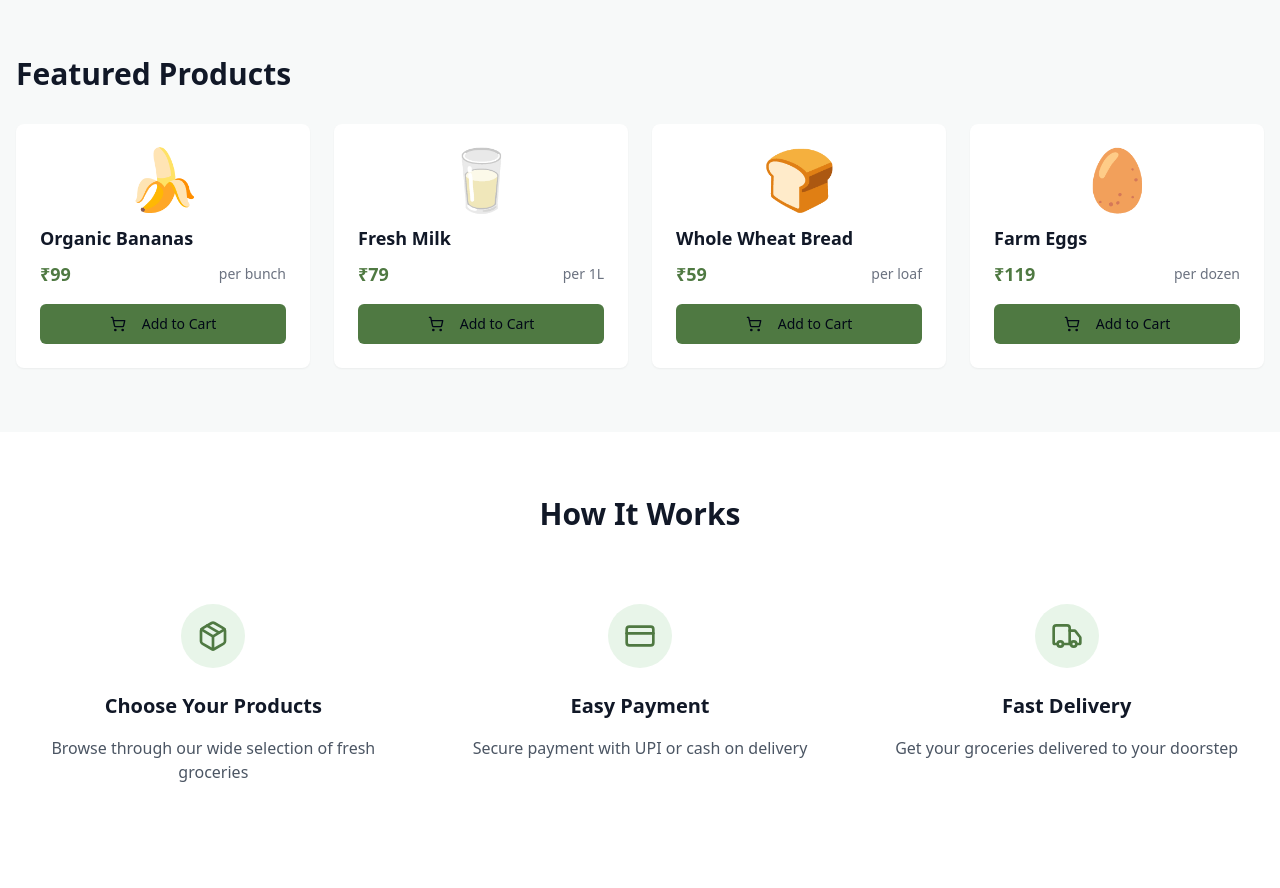
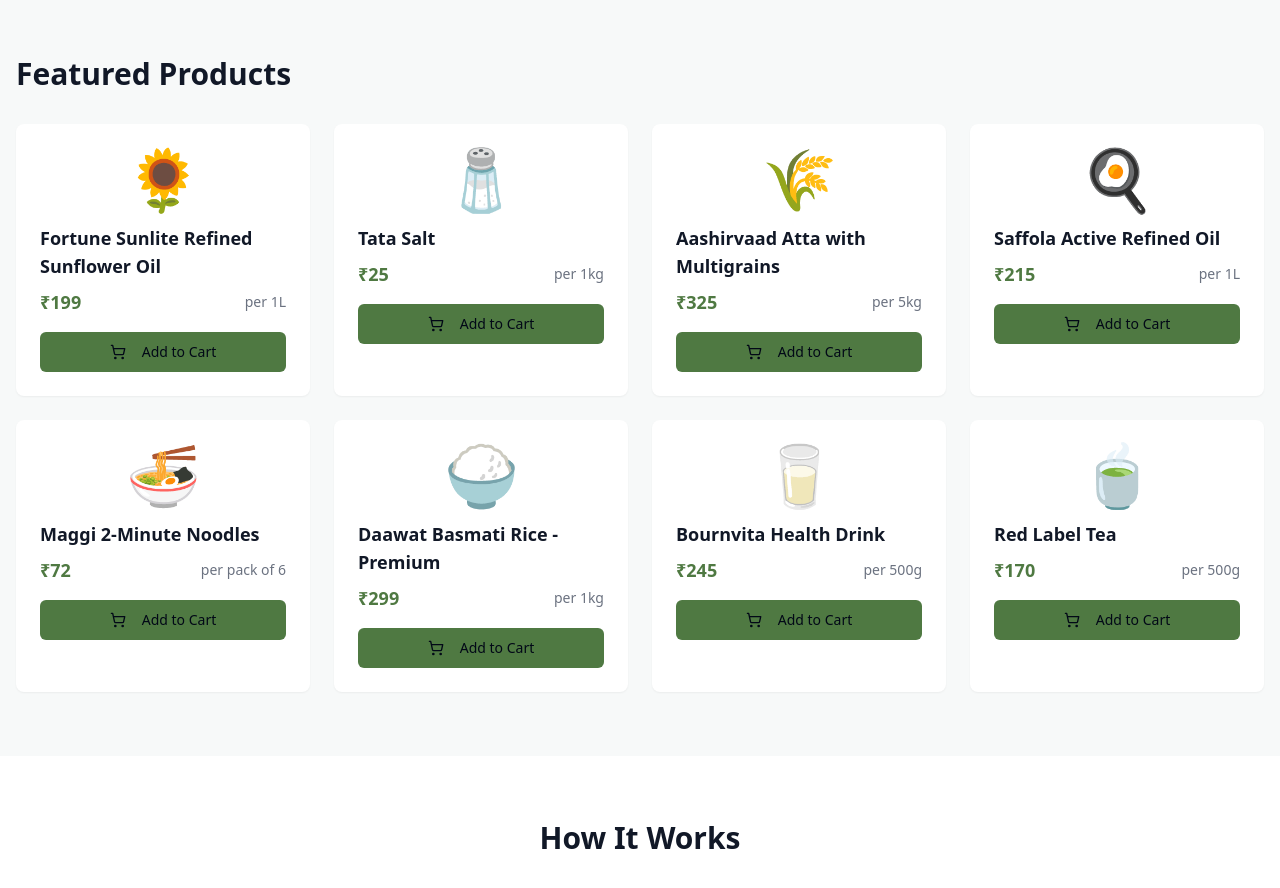
Before and after one commit to Atharv22m/grocery-grove-portal, a React (Vite) app: page / in a window 1280 px wide. Shown: the part 1000-1888 px from the top of the page. Built offline with nearby package versions, Linux system fonts and the light colour scheme.

Commit message:
Remove existing products and add new ones
Replaced the existing product data with products from Flipkart.

```diff
--- a/src/components/FeaturedProducts.tsx
+++ b/src/components/FeaturedProducts.tsx
@@ -1,3 +1,4 @@
+
 import { Button } from "@/components/ui/button";
 import { ShoppingCart } from "lucide-react";
 import { useCart } from "@/contexts/CartContext";
@@ -5,31 +6,59 @@ import { useCart } from "@/contexts/CartContext";
 const products = [
   {
     id: "1",
-    name: "Organic Bananas",
-    price: 99,
-    unit: "bunch",
-    image: "🍌",
+    name: "Fortune Sunlite Refined Sunflower Oil",
+    price: 199,
+    unit: "1L",
+    image: "🌻",
   },
   {
     id: "2",
-    name: "Fresh Milk",
-    price: 79,
+    name: "Tata Salt",
+    price: 25,
+    unit: "1kg",
+    image: "🧂",
+  },
+  {
+    id: "3",
+    name: "Aashirvaad Atta with Multigrains",
+    price: 325,
+    unit: "5kg",
+    image: "🌾",
+  },
+  {
+    id: "4",
+    name: "Saffola Active Refined Oil",
+    price: 215,
     unit: "1L",
+    image: "🍳",
+  },
+  {
+    id: "5",
+    name: "Maggi 2-Minute Noodles",
+    price: 72,
+    unit: "pack of 6",
+    image: "🍜",
+  },
+  {
+    id: "6",
+    name: "Daawat Basmati Rice - Premium",
+    price: 299,
+    unit: "1kg",
+    image: "🍚",
+  },
+  {
+    id: "7",
+    name: "Bournvita Health Drink",
+    price: 245,
+    unit: "500g",
     image: "🥛",
   },
   {
-    id: "3",
-    name: "Whole Wheat Bread",
-    price: 59,
-    unit: "loaf",
-    image: "🍞",
-  },
-  {
-    id: "4",
-    name: "Farm Eggs",
-    price: 119,
-    unit: "dozen",
-    image: "🥚",
+    id: "8",
+    name: "Red Label Tea",
+    price: 170,
+    unit: "500g",
+    image: "🍵",
   },
 ];
 
```
